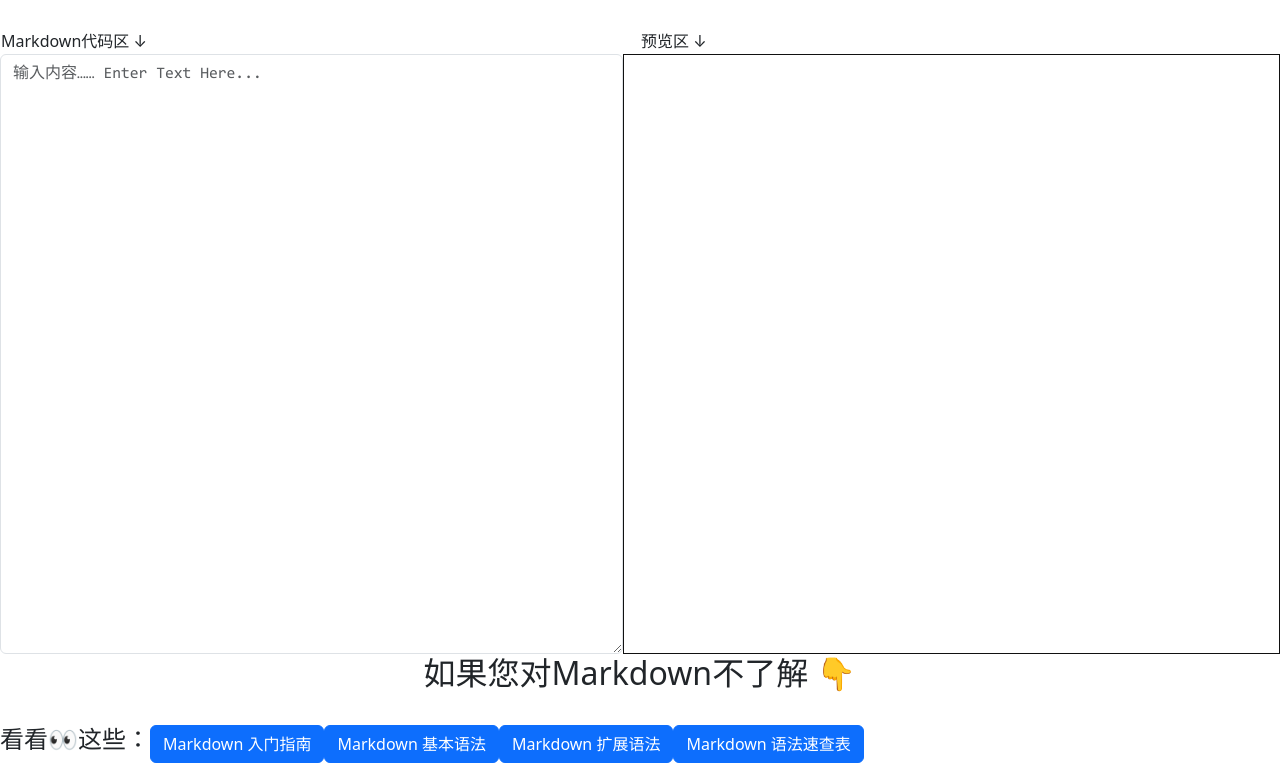
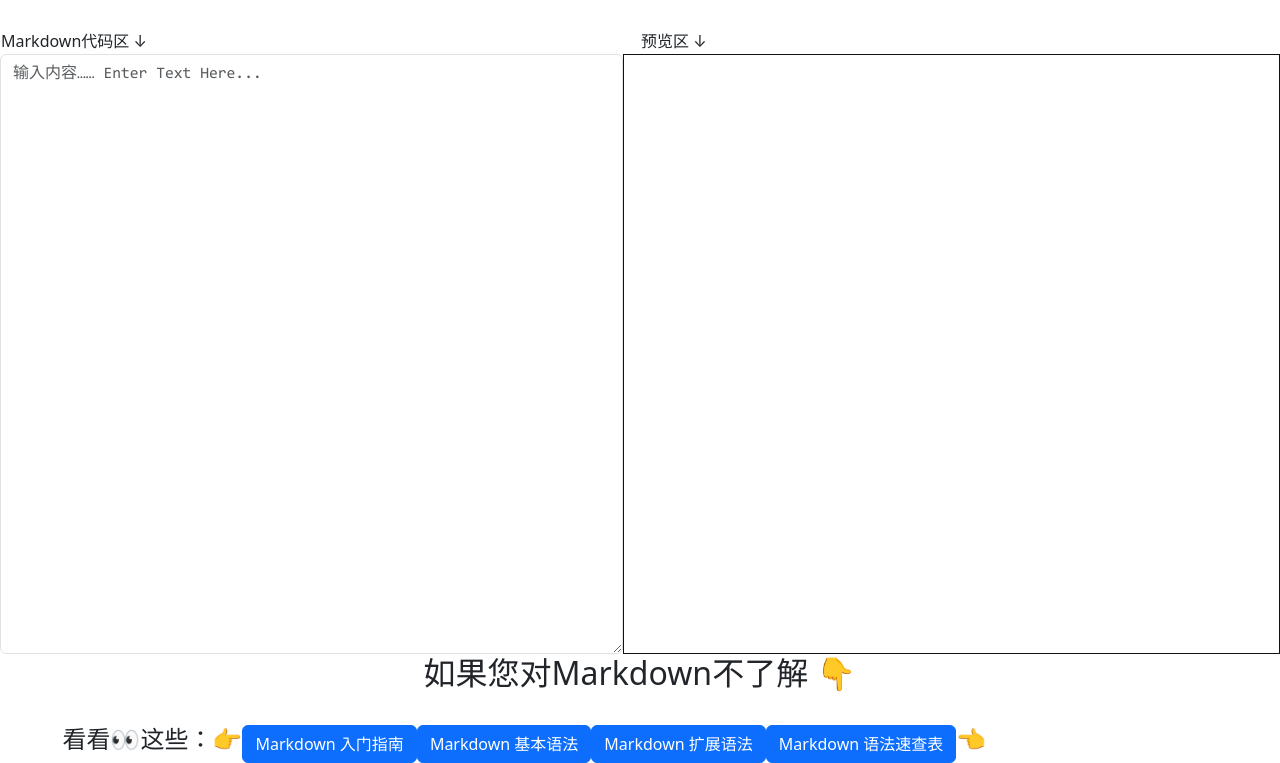
Before and after one commit to ZhouyiStudio/Online-Markdown-Editor, a plain HTML site: page index.html in a window 1280 px wide. Shown: the part 82-845 px from the top of the page. Drawn offline with nearby package versions, Linux system fonts and the light colour scheme.

Commit message:
Update index.html

```diff
--- a/index.html
+++ b/index.html
@@ -75,12 +75,12 @@ src: url("consola-1.ttf");
 <h2 style="text-align: center">如果您对Markdown不了解 👇</h2>
     <br/>
   <div class="btn-group">
-      <h4>看看👀这些：</h4>
+      <h4>&nbsp&nbsp&nbsp&nbsp&nbsp&nbsp&nbsp&nbsp&nbsp&nbsp看看👀这些：👉</h4>
     <a href="https://github.com/ZhouyiStudio/Online-Markdown-Editor/blob/main/Markdown%20%E5%85%A5%E9%97%A8%E6%8C%87%E5%8D%97.md"><button type="button" class="btn btn-primary">Markdown 入门指南</button></a>
     <a href="https://github.com/ZhouyiStudio/Online-Markdown-Editor/blob/main/Markdown 基本语法.md"><button type="button" class="btn btn-primary">Markdown 基本语法</button></a>
     <a href="https://github.com/ZhouyiStudio/Online-Markdown-Editor/blob/main/Markdown 扩展语法.md"><button type="button" class="btn btn-primary">Markdown 扩展语法</button></a>
     <a href="https://github.com/ZhouyiStudio/Online-Markdown-Editor/blob/main/Markdown 语法速查表.md"><button type="button" class="btn btn-primary">Markdown 语法速查表</button></a>
-
+      <h4>👈&nbsp&nbsp&nbsp&nbsp&nbsp&nbsp&nbsp&nbsp&nbsp&nbsp</h4>
   </div>
 
 <script>
```
